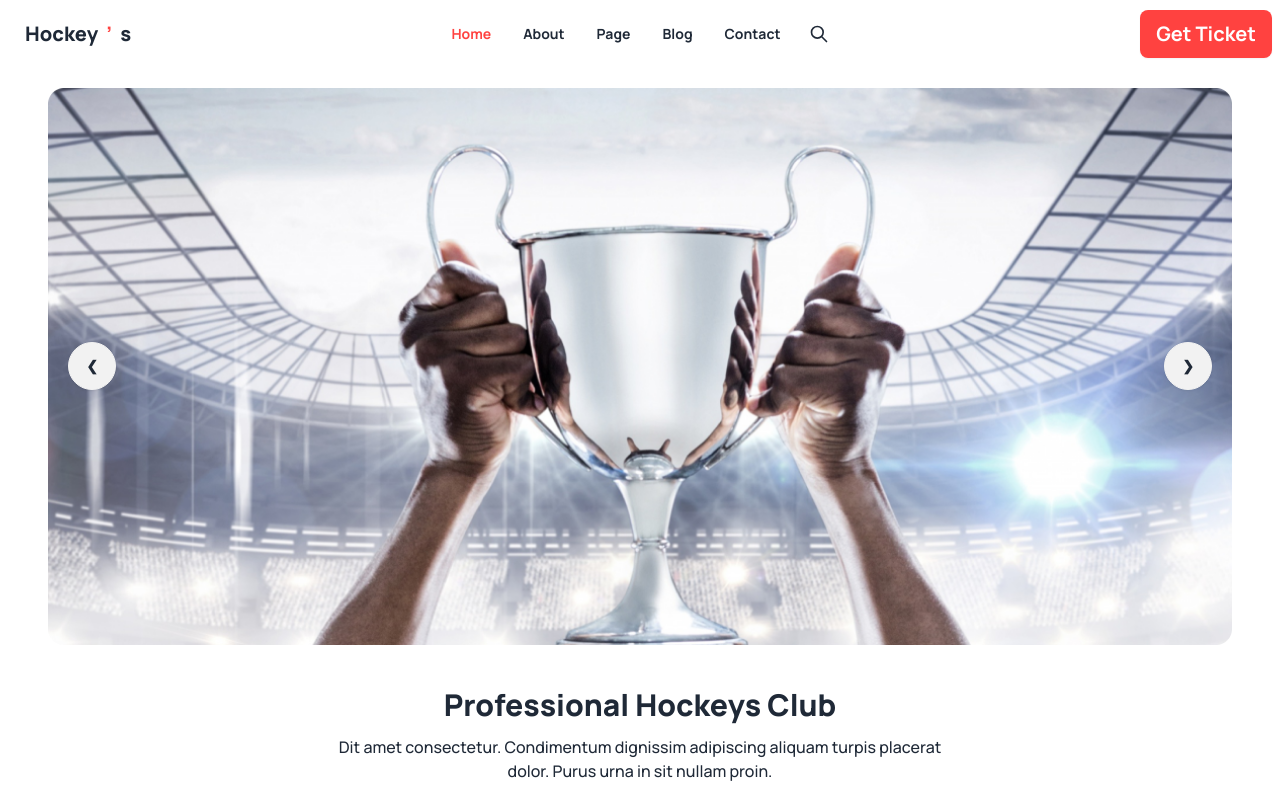
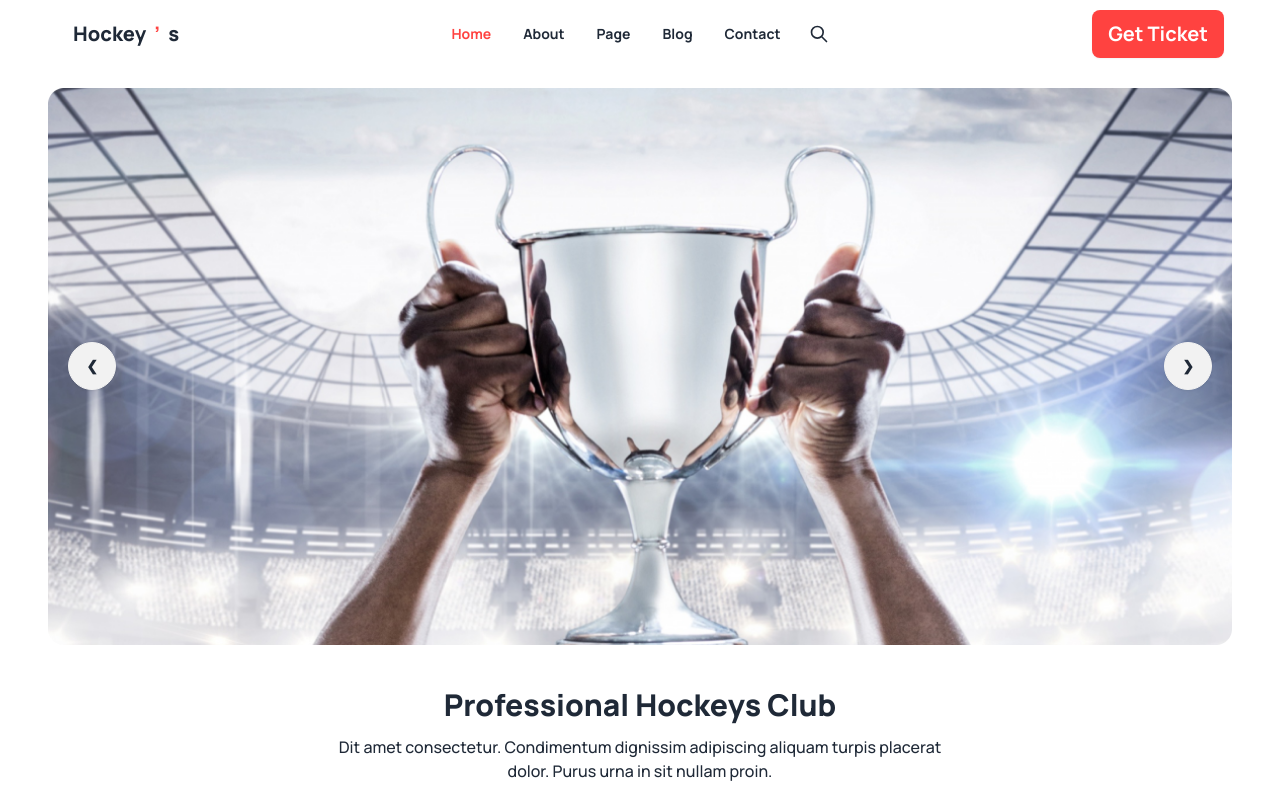
Before and after one commit to Sohag558/B9-assignment3, a plain HTML site: page index.html in a window 1280 px wide. Shown: the top 800 px of the page. Drawn offline with nearby package versions, Linux system fonts and the light colour scheme.

Commit message:
all section done

```diff
--- a/index.html
+++ b/index.html
@@ -47,7 +47,7 @@
     <!-- Here Is a header styles -->
     <header>
         <!-- Here is a Navbar styles -->
-        <nav class="">
+        <nav class="sm:mx-12 md:mx-12 lg:mx-12">
             <div class="navbar bg-base-100">
                 <div class="navbar-start">
                     <div class="dropdown">
```
